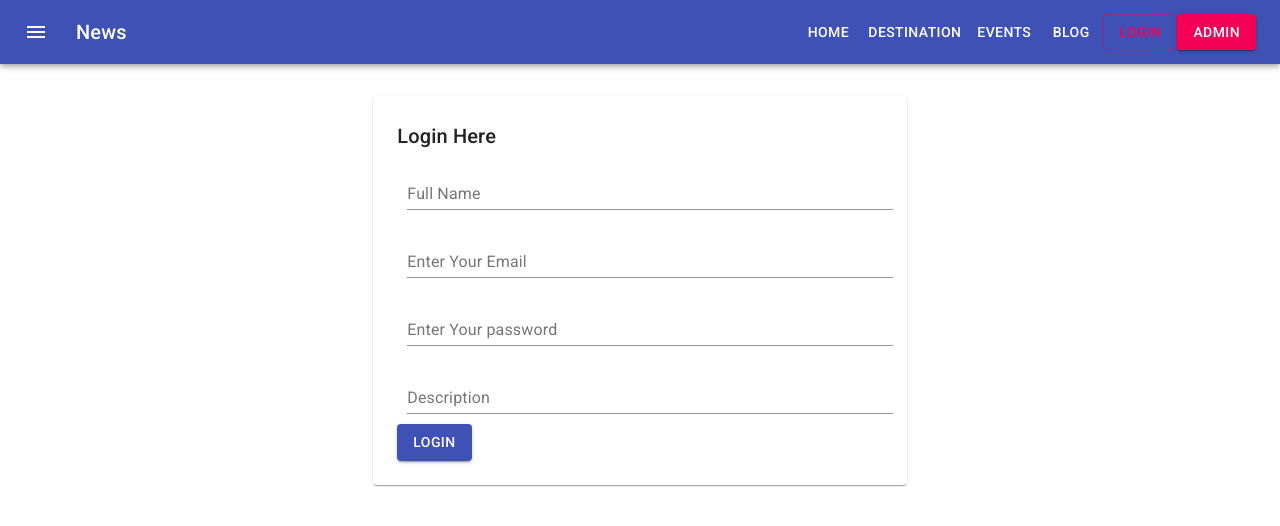
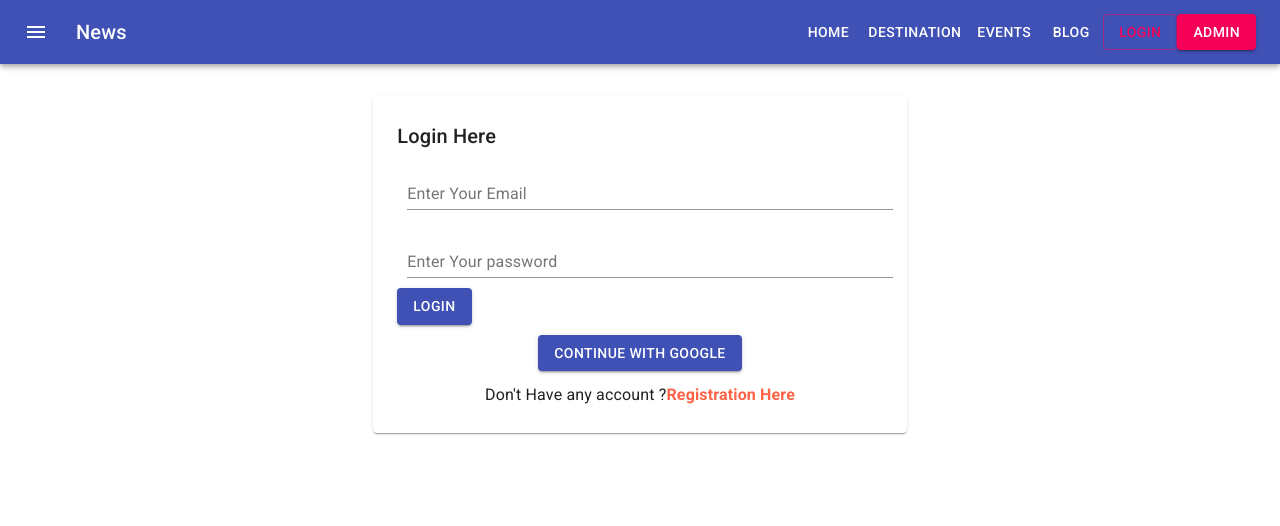
Before and after one commit to Rakib544/volunteer-client, a React (Create React App) app: page /login in a window 1280 px wide. Shown: the top 526 px of the page. Built offline with nearby package versions, Linux system fonts and the light colour scheme.

Commit message:
login validation done

```diff
--- a/src/components/Login/Login.js
+++ b/src/components/Login/Login.js
@@ -1,5 +1,5 @@
 import { Button, Grid, makeStyles, Paper, TextField, Typography } from '@material-ui/core';
-import React from 'react';
+import React, { useState } from 'react';
 import { useForm } from 'react-hook-form';
 
 const useStyles = makeStyles((theme) => ({
@@ -16,12 +16,22 @@ const useStyles = makeStyles((theme) => ({
     formStyle: {
         display: 'flex',
         justifyContent: 'center'
+    },
+    span: {
+        color: 'tomato',
+        cursor: 'pointer',
+    },
+    googleButton: {
+        display: 'block',
+        margin: '10px auto'
     }
 }))
 
 const Login = () => {
     const classes = useStyles()
-    const { register, handleSubmit } = useForm();
+    const { register, handleSubmit, errors } = useForm();
+
+    const [showLogin, setShowLogin] = useState(true)
 
     const onSubmit = data => {
         console.log(data)
@@ -30,14 +40,68 @@ const Login = () => {
         <div className={classes.formStyle}>
             <Grid lg="5" justify="center" className={classes.grid}>
                 <Paper className={classes.paper}>
-                    <Typography variant="h6">Login Here</Typography>
-                    <form onSubmit = {handleSubmit(onSubmit)}>
-                        <TextField name="name" label="Full Name" className={classes.input} inputRef={register} />
-                        <TextField name="email" label="Enter Your Email" className={classes.input} inputRef={register} />
-                        <TextField name="password" label="Enter Your password" className={classes.input} inputRef={register} />
-                        <TextField name="description" label="Description" className={classes.input} inputRef={register} />
-                        <Button type="submit" variant="contained" color="primary">Login</Button>
+                    <Typography variant="h6">
+                        {showLogin ? 'Login Here' : 'Registration'}
+                    </Typography>
+                    <form onSubmit={handleSubmit(onSubmit)}>
+                        {!showLogin &&
+                            <TextField
+                                name="name"
+                                label="Full Name"
+                                className={classes.input}
+                                inputRef={register({
+                                    required: 'Name is required'
+                                })}
+                                error={Boolean(errors.name)}
+                                helperText={errors.name?.message}
+                            />
+                        }
+                        <TextField
+                            name="email"
+                            label="Enter Your Email"
+                            className={classes.input}
+                            inputRef={register({
+                                required: 'email is required'
+                            })}
+                            error={Boolean(errors.email)}
+                            helperText={errors.email?.message}
+                        />
+                        <TextField
+                            name="password"
+                            label="Enter Your password"
+                            className={classes.input}
+                            inputRef={register({
+                                required: 'password is required'
+                            })}
+                            error = {Boolean(errors.password)}
+                            helperText={errors.password?.message}
+                            type="password"
+                        />
+                        {!showLogin &&
+                            <TextField
+                                name="description"
+                                label="Description"
+                                className={classes.input}
+                                inputRef={register({
+                                    required: 'Description is required'
+                                })}
+                                error={Boolean(errors.description)}
+                                helperText={errors.description?.message}
+                            />
+                        }
+                        <Button type="submit" variant="contained" color="primary">
+                            {showLogin ? ' Login' : 'Registration'}
+                        </Button>
                     </form>
+                    <Button variant="contained" color="primary" className={classes.googleButton}>
+                        Continue WIth Google
+                        </Button>
+                    <Typography variant="subtitle1" align="center">
+                        {showLogin ? "Don't Have any account ?" : "Already Have an account ? "}
+                        <strong className={classes.span} onClick={() => setShowLogin(!showLogin)}>
+                            {showLogin ? 'Registration Here' : 'Login Here'}
+                        </strong>
+                    </Typography>
                 </Paper>
             </Grid>
         </div>
```
